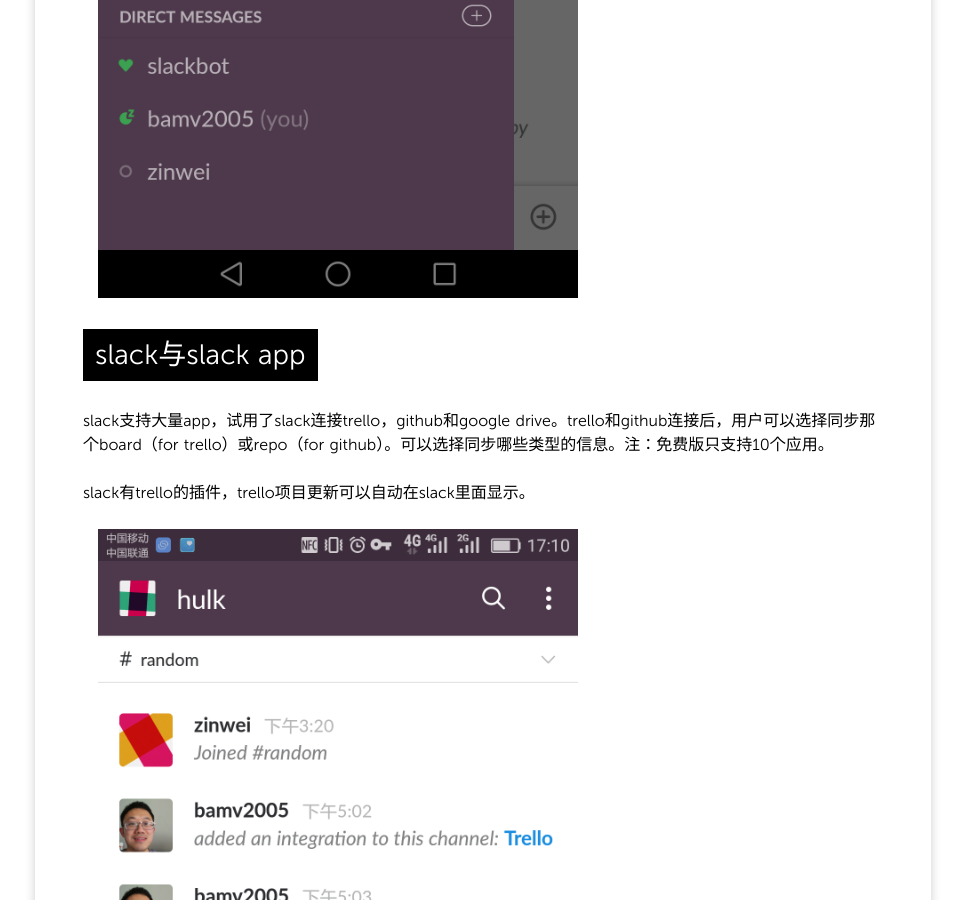
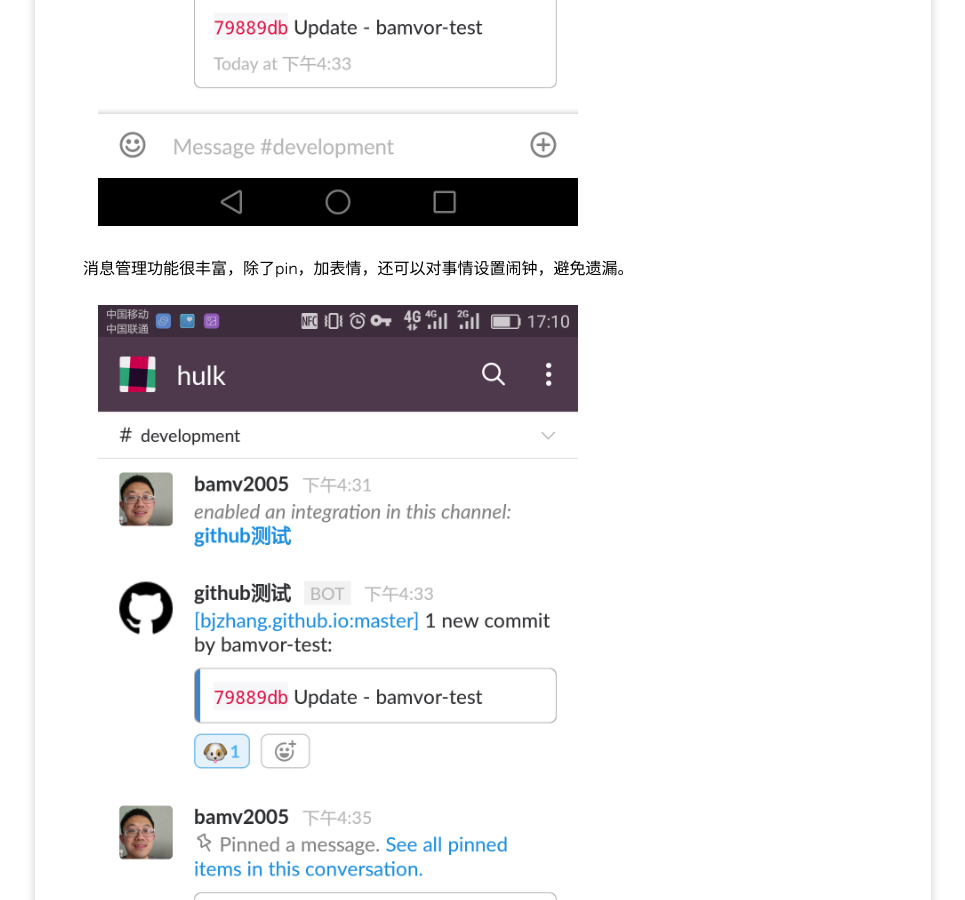
Before and after one commit to bjzhang/bjzhang.github.io, a Jekyll site: the page built from _posts/2016/2016-09-06-try-slack.md, in a window 1280 px wide and 900 px high, scrolled down 2102 px. Shown: the whole window, without its empty margins (157-1122 px from the left). Built offline with Jekyll 4.4.1, drawn with Linux system fonts in a browser that asks for light colours; Markdown is read by kramdown in place of the engine named in the settings; comment, search, counter and statistics services are not loaded.

Commit message:
slack: doc: improve msg management

```diff
--- a/_posts/2016/2016-09-06-try-slack.md
+++ b/_posts/2016/2016-09-06-try-slack.md
@@ -18,7 +18,13 @@
 slack和irc类似，昵称和用户设定的关键字都可以提醒。但是slack在网络条件不好的情况下，可能会断线（有时需要自己手动连接），暂时收不到消息，消息不会丢失。
 slack可以通过pin把消息置顶，相当于群公告，新进群的人都能看到。
 
+<img alt="slack message management" src="{{site.url}}/public/images/slack_project_management/Screenshot_2016-09-07-08-36-28.png" width="60%" align="center" style="margin: 0px 15px">
+
 <img alt="slack pin message" src="{{site.url}}/public/images/slack_project_management/Screenshot_2016-09-06-17-10-44.png" width="60%" align="center" style="margin: 0px 15px">
+
+消息管理功能很丰富，除了pin，加表情，还可以对事情设置闹钟，避免遗漏。
+
+<img alt="slack GTD" src="{{site.url}}/public/images/slack_project_management/Screenshot_2016-09-06-17-10-44.png" width="60%" align="center" style="margin: 0px 15px">
 
 slack消息分为public channel, private channel和direct message.  private可以在建立时设置，也可以从public转为private。管理员可以invite成员加入private channel。
 
```
